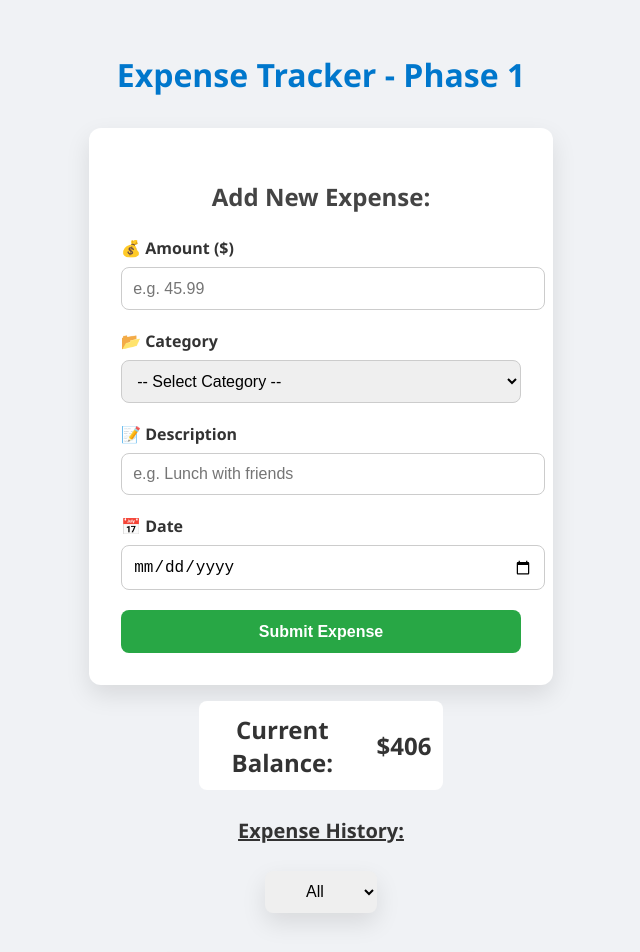
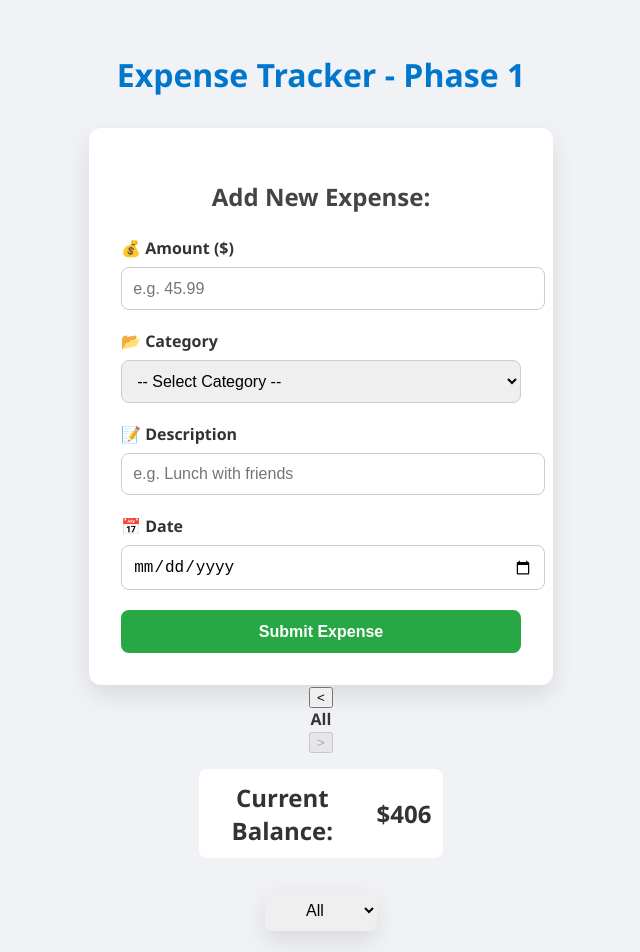
Before and after one commit to avnishsinha/Expense-Tracker-, a React (Create React App) app: page / in a window 1280 px wide. Shown: the top 952 px of the page, without its empty margins (319-959 px from the left). Built offline with nearby package versions, Linux system fonts and the light colour scheme.

Commit message:
month expenses

```diff
--- a/src/expenseCard.js
+++ b/src/expenseCard.js
@@ -3,7 +3,10 @@ import { useState } from 'react';
 import './expenseCard.css';
 
 function ExpenseCard({ amount, category, description, date }) {
-
+  // html for each expense card
+  // date                    amount of money
+  // description             buttons
+  // note: color of amount changes if it is deposited or withdrawing
   return (
     <div className="expenseCard">
       <div className="left">
@@ -29,31 +32,79 @@ function ExpenseCard({ amount, category, description, date }) {
   );
 }
 
+// list of expenses
 function ExpenseList() {
+  // selected category for filters
   const [selectedCategory, setSelectedCategory] = useState('All');
   const categories = ['All', ...new Set(TestData.map(item => item.category))];
 
+  // filter category
   const filteredData =
+  // if all categories selected
     selectedCategory === 'All'
+    // give all data
       ? TestData
+    // else, give selected category
       : TestData.filter(item => item.category === selectedCategory);
+
+  // month category
+  const currentDate = new Date();
+  // find prev 12 months
+  const prevMonths = ['All'];
+  for (let i = 0; i < 36; i++) {
+    const date = new Date(currentDate.getFullYear(), currentDate.getMonth() - i);
+    const monthYear = date.toLocaleString('default', { month: 'long', year: 'numeric' });
+    prevMonths.push(monthYear);
+  }
+
+    // React state
+    const [months] = useState(prevMonths); // freeze the list
+    const [currentMonthIndex, setCurrentMonthIndex] = useState(0); // 0 = "All"
+    const selectedMonth = months[currentMonthIndex];
+  // logic to go to prev month
+  const goToPrevMonth = () => {
+  if (currentMonthIndex < months.length - 1) {
+    setCurrentMonthIndex(currentMonthIndex + 1);
+  }
+};
+// logic to go to next month
+const goToNextMonth = () => {
+  if (currentMonthIndex > 0) {
+    setCurrentMonthIndex(currentMonthIndex - 1);
+  }
+};
+  // balance math
   const balance = TestData.reduce((sum, item) => {
+  // if deposited
   return item.category === 'Deposit'
+  // add amount
     ? sum + parseFloat(item.amount)
+  // else, remove
     : sum - parseFloat(item.amount);
   }, 0);
   return (
+
+// month           balance
+// pie chart?      expense history
     <div className="body">
+      <div className="leftExpenseList">
+        <div className = "month">
+          <button id="prevMonth" onClick={goToPrevMonth} disabled={currentMonthIndex >= months.length - 1}>&lt;</button>
+          <p>{selectedMonth}</p>
+          <button id="nextMonth" onClick={goToNextMonth} disabled={currentMonthIndex <= 0}>&gt;</button>
+        </div>
+      </div>
+      <div className="RightExpenseList">
+
+      </div>
       <div className="currentBal">
         <p>Current Balance: </p>
         <p>${balance}</p>
       </div>
-      <div>
-        <p className="history">Expense History:</p>
-      </div>
       <div className="filter">
         <select className="categories"
         value={selectedCategory}
+
         onChange={(e) => setSelectedCategory(e.target.value)}
         >
           {categories.map(cat => (
```
